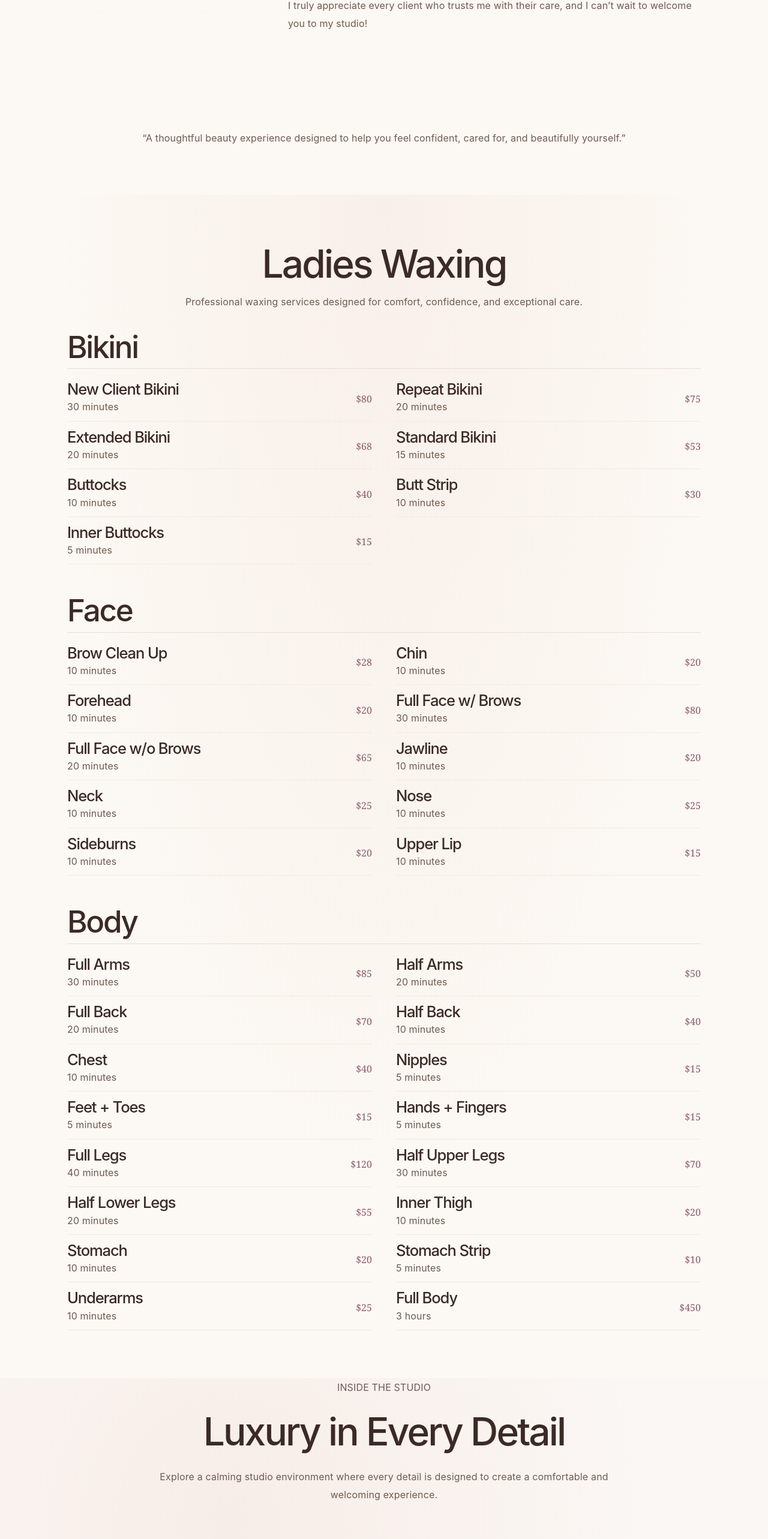
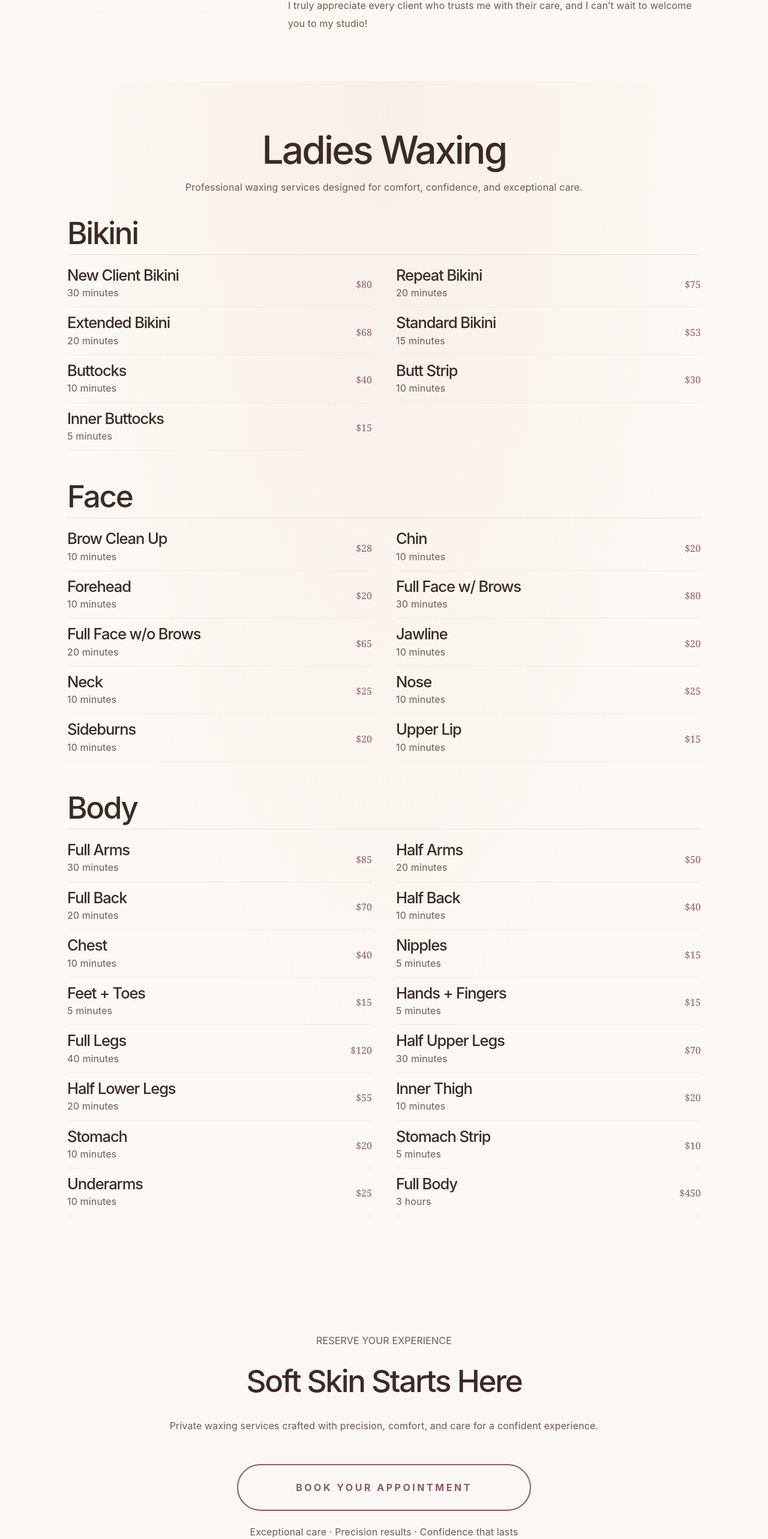
Before and after one commit to kevin-phan-25/just-wax-by-kim, a Next.js app: page / in a window 1280 px wide. Shown: the part 1880-4446 px from the top of the page at 60% size. Built offline with nearby package versions, Linux system fonts and the light colour scheme; a web font is replaced by a local one.

Commit message:
Update page.tsx

```diff
--- a/app/page.tsx
+++ b/app/page.tsx
@@ -9,9 +9,15 @@
  *
  * Changes:
  *
- * - Removed Experience section
- * - Fixed Services component import
- * - Maintained section spacing
+ * • Homepage simplified
+ * • Only Hero, About, Services, Booking sections
+ * • Removed Mission section
+ * • Removed Gallery section
+ * • Removed Testimonials section
+ * • Removed Instagram section
+ * • Removed FAQ section
+ * • Removed Contact section
+ * • Maintained luxury section spacing
  *
  * ---
  *
@@ -19,46 +25,43 @@
 
 import Hero from "@/features/hero";
 import About from "@/features/about";
-import Mission from "@/features/about/Mission";
 
 import { ServicePricingPage } from "@/features/services";
 import { ladiesServices } from "@/features/services/data/ladies.data";
 
-import Gallery from "@/features/gallery";
-import Testimonials from "@/features/testimonials";
-import Instagram from "@/features/instagram";
-import FAQ from "@/features/faq";
 import { Booking } from "@/features/booking";
-import Contact from "@/features/contact";
+
 
 export default function Home() {
   return (
     <main>
 
+      {/* HERO */}
+
       <Hero />
+
+
+      {/* ABOUT */}
 
       <About />
 
-      <Mission />
+
+      {/* SERVICES */}
 
       <ServicePricingPage
         id="services"
         title="Ladies Waxing"
-        description="Professional waxing services designed for comfort, confidence, and exceptional care."
+        description="
+          Professional waxing services designed for comfort,
+          confidence, and exceptional care.
+        "
         services={ladiesServices}
       />
 
-      <Gallery />
 
-      <Testimonials />
-
-      <Instagram />
-
-      <FAQ />
+      {/* BOOKING */}
 
       <Booking />
-
-      <Contact />
 
     </main>
   );
```
